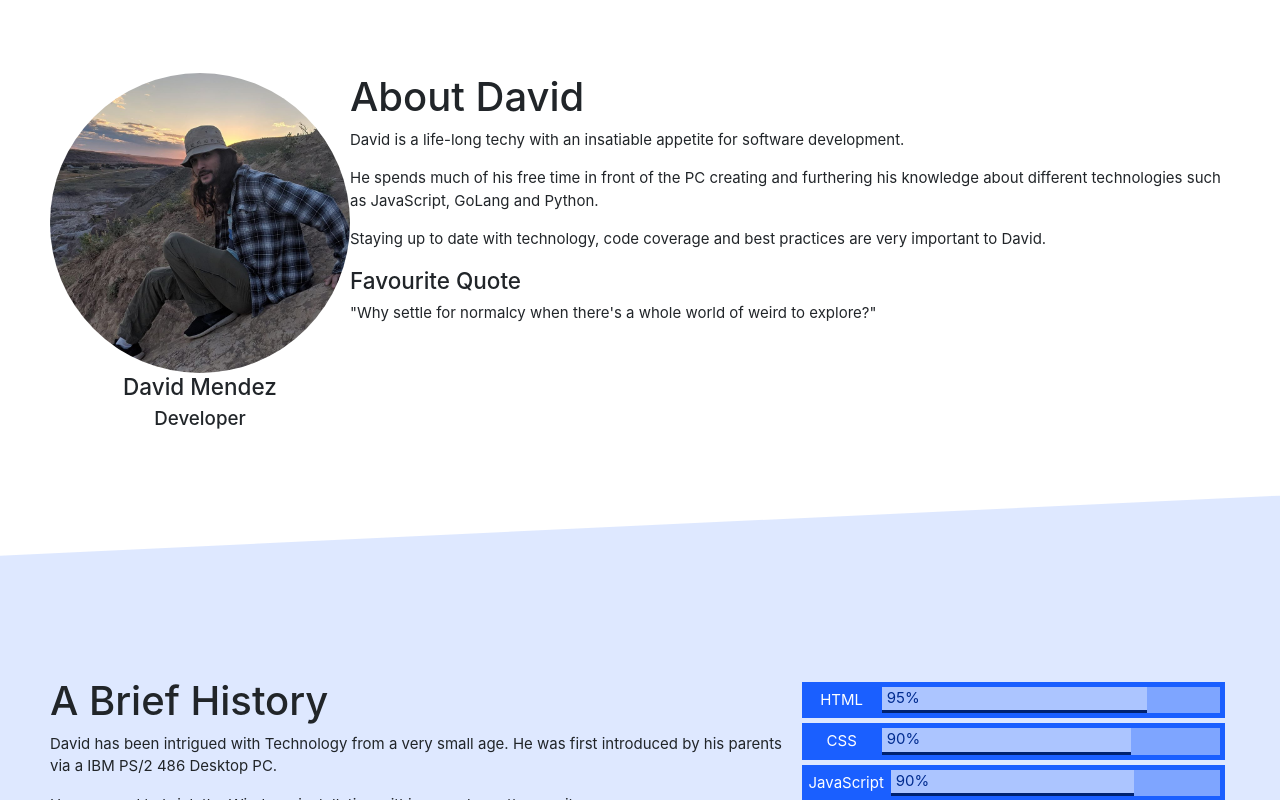
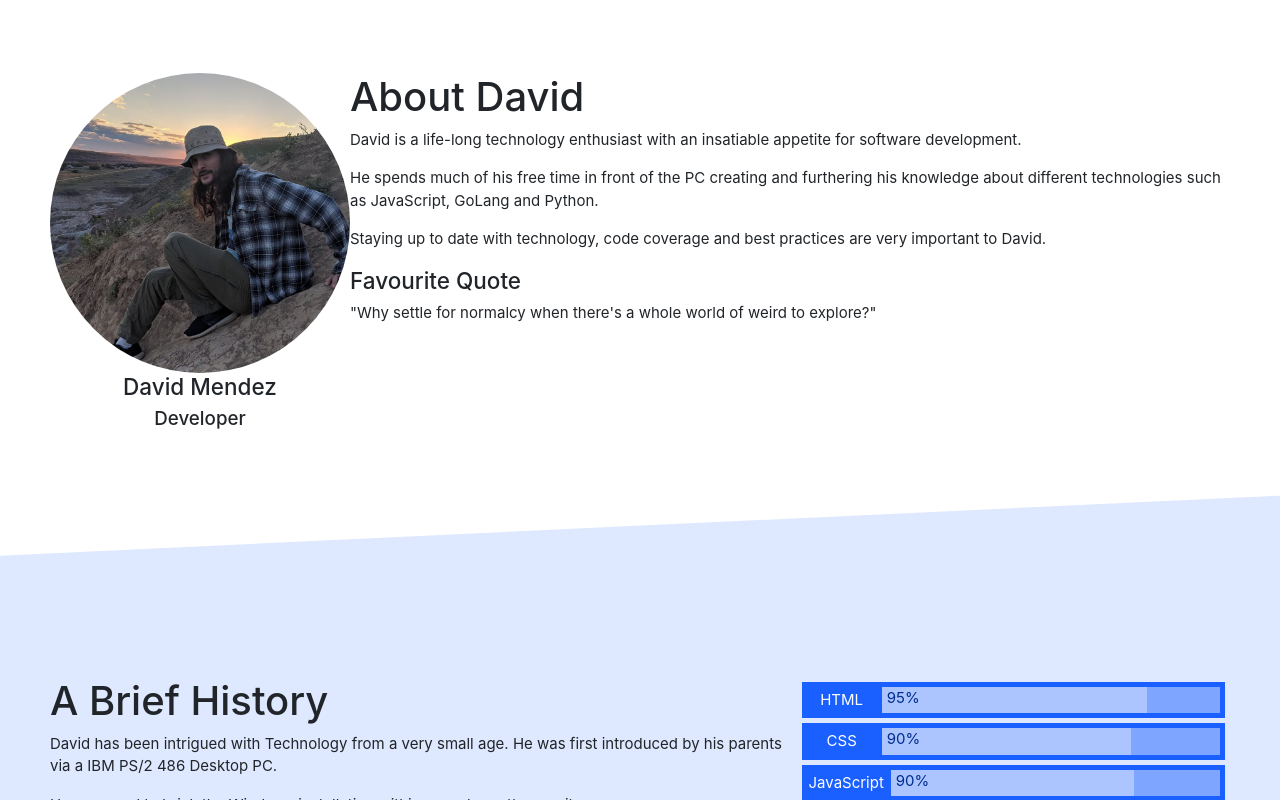
Before and after one commit to djm204/portfolio-frontend, a React (Create React App) app: page / in a window 1280 px wide. Shown: the part 920-1720 px from the top of the page. Built offline with nearby package versions, Linux system fonts and the light colour scheme; no server answers; what @fortawesome/pro-solid-svg-icons would draw is missing.

Commit message:
update some styling

```diff
--- a/package.json
+++ b/package.json
@@ -24,12 +24,16 @@
     "@types/whatwg-fetch": "0.0.33",
     "aos": "^3.0.0-beta.6",
     "classnames": "^2.2.6",
+    "eslint-plugin-flowtype": "^3.13.0",
+    "jest": "^25.1.0",
+    "prettier": "^1.19.1",
     "promise": "^8.0.3",
     "react": "^16.12.0",
     "react-dom": "^16.12.0",
     "react-redux": "^7.1.3",
     "react-router-dom": "^5.1.2",
     "react-scripts": "3.3.1",
+    "react-test-renderer": "^16.12.0",
     "ts-jest": "^25.2.0",
     "typescript": "^3.7.5",
     "whatwg-fetch": "^3.0.0"
--- a/src/pages/About/About.tsx
+++ b/src/pages/About/About.tsx
@@ -1,12 +1,12 @@
-import React, { FunctionComponent } from 'react';
+import React, { FunctionComponent } from 'react'
 
-import { InfoSection } from '../../components/layout/InfoSection';
-import Image from '../../components/Image';
-import Bio from './Bio';
-import '../../stylesheets/About.css';
+import { InfoSection } from '../../components/layout/InfoSection'
+import Image from '../../components/Image'
+import Bio from './Bio'
+import '../../stylesheets/About.css'
 
 const Home: FunctionComponent = () => {
-    const bioPicUrl = 'david_on_a_mountain.jpg';
+  const bioPicUrl = 'david_on_a_mountain.jpg'
 
   return (
     <div
@@ -15,21 +15,28 @@ const Home: FunctionComponent = () => {
       data-aos="fade-in"
       data-aos-easing="ease-in-out"
       data-aos-once="true"
-            data-aos-duration="1000">
+      data-aos-duration="1000"
+    >
       <InfoSection classnames="Bio">
         <div className="Bio__Image">
-                    <Image
-                        imgClasses="Bio__Image__Picture"
-                        imgUrl={bioPicUrl || ''}
-                        altText="David Mendez" />
+          <Image imgClasses="Bio__Image__Picture" imgUrl={bioPicUrl || ''} altText="David Mendez" />
           <h4>David Mendez</h4>
           <h5>Developer</h5>
         </div>
         <div className="Bio__AndQuote">
           <Bio>
-                        <p>David is a life-long techy with an insatiable appetite for software development.</p>
-                        <p>He spends much of his free time in front of the PC creating and furthering his knowledge about different technologies such as JavaScript, GoLang and Python.</p>
-                        <p>Staying up to date with technology, code coverage and best practices are very important to David.</p>
+            <p>
+              David is a life-long technology enthusiast with an insatiable appetite for software
+              development.
+            </p>
+            <p>
+              He spends much of his free time in front of the PC creating and furthering his
+              knowledge about different technologies such as JavaScript, GoLang and Python.
+            </p>
+            <p>
+              Staying up to date with technology, code coverage and best practices are very
+              important to David.
+            </p>
           </Bio>
           <div className="Quote">
             <h4>Favourite Quote</h4>
@@ -40,7 +47,7 @@ const Home: FunctionComponent = () => {
         </div>
       </InfoSection>
     </div>
-    );
+  )
 }
 
-export default Home;
+export default Home
--- a/src/stylesheets/StatsBar.css
+++ b/src/stylesheets/StatsBar.css
@@ -19,7 +19,6 @@
     height: 100%;
     color: rgba(0, 44, 144, 1);
     padding-left: 5px;
-    border-bottom: 3px solid rgba(0, 34, 111, 1);
 }
 
 .StatsBar__Container {
```
Also changed, not shown: src/App.tsx (+38 -17 lines), 1 other file (tests, documents, lock files or other folders). Lines whose indentation alone changed are shown as unchanged.
